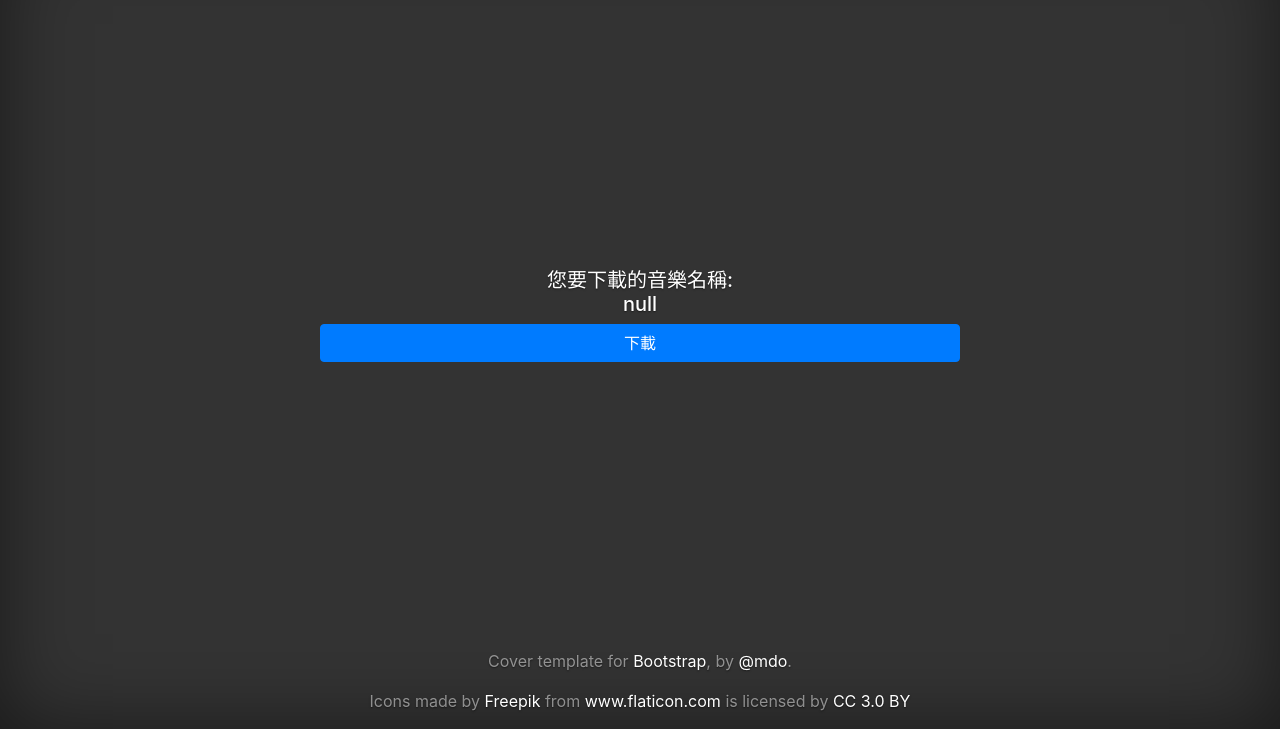
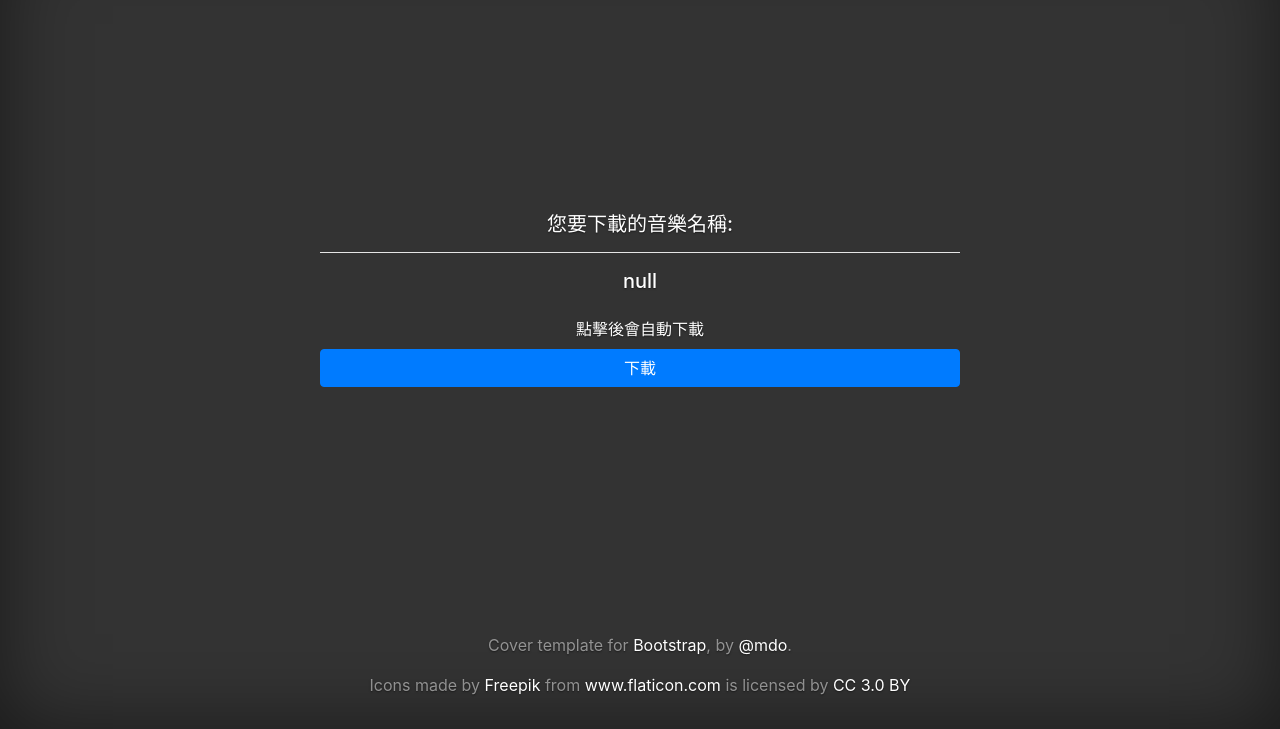
Before and after one commit to wuchienhsun/ytdl, a website: page public/download.html in a window 1280 px wide. Shown: the part 71-800 px from the top of the page. Drawn offline with nearby package versions, Linux system fonts and the light colour scheme.

Commit message:
update -4

```diff
--- a/public/download.html
+++ b/public/download.html
@@ -20,6 +20,9 @@ a:hover {
   color: #fff;
 }
 
+hr{
+  background-color: #fff;
+}
 /* Custom default button */
 .btn-secondary,
 .btn-secondary:hover,
@@ -147,15 +150,17 @@ body {
           <div id='filename_div'>
 
           </div>
+          <label class="mt-3" for="exampleInputEmail1">點擊後會自動下載</label>
           <button type="submit" class="btn btn-block btn-primary" id='download-btn'>下載</button>
 
 
 
           <footer class="mastfoot mt-auto">
-              <div class="inner">
-                <p>Cover template for <a href="https://getbootstrap.com/">Bootstrap</a>, by <a href="https://twitter.com/mdo">@mdo</a>.</p>
-                <div>Icons made by <a href="https://www.freepik.com/" title="Freepik">Freepik</a> from <a href="https://www.flaticon.com/" 			    title="Flaticon">www.flaticon.com</a> is licensed by <a href="http://creativecommons.org/licenses/by/3.0/" 			    title="Creative Commons BY 3.0" target="_blank">CC 3.0 BY</a></div>
+              <div class="inner mb-3 pd-3">
+                <p class="mt-3">Cover template for <a href="https://getbootstrap.com/">Bootstrap</a>, by <a href="https://twitter.com/mdo">@mdo</a>.</p>
+                <p>Icons made by <a href="https://www.freepik.com/" title="Freepik">Freepik</a> from <a href="https://www.flaticon.com/" 			    title="Flaticon">www.flaticon.com</a> is licensed by <a href="http://creativecommons.org/licenses/by/3.0/" 			    title="Creative Commons BY 3.0" target="_blank">CC 3.0 BY</a></p>
               </div>
+
             </footer>
 
 </body>
@@ -184,7 +189,7 @@ var url = new URL(url_string);
 var URLs = url.searchParams.get('URL');
 let filename = url.searchParams.get('filename');
 let filenameDiv = document.createElement('div');
-filenameDiv.innerHTML = `<h5>您要下載的音樂名稱:</br> ${filename}</h5>`
+filenameDiv.innerHTML = `<h5>您要下載的音樂名稱:<hr> ${filename}</h5>`
 filename_div.appendChild(filenameDiv)
 console.log(URLs);
 console.log(filename);
```
